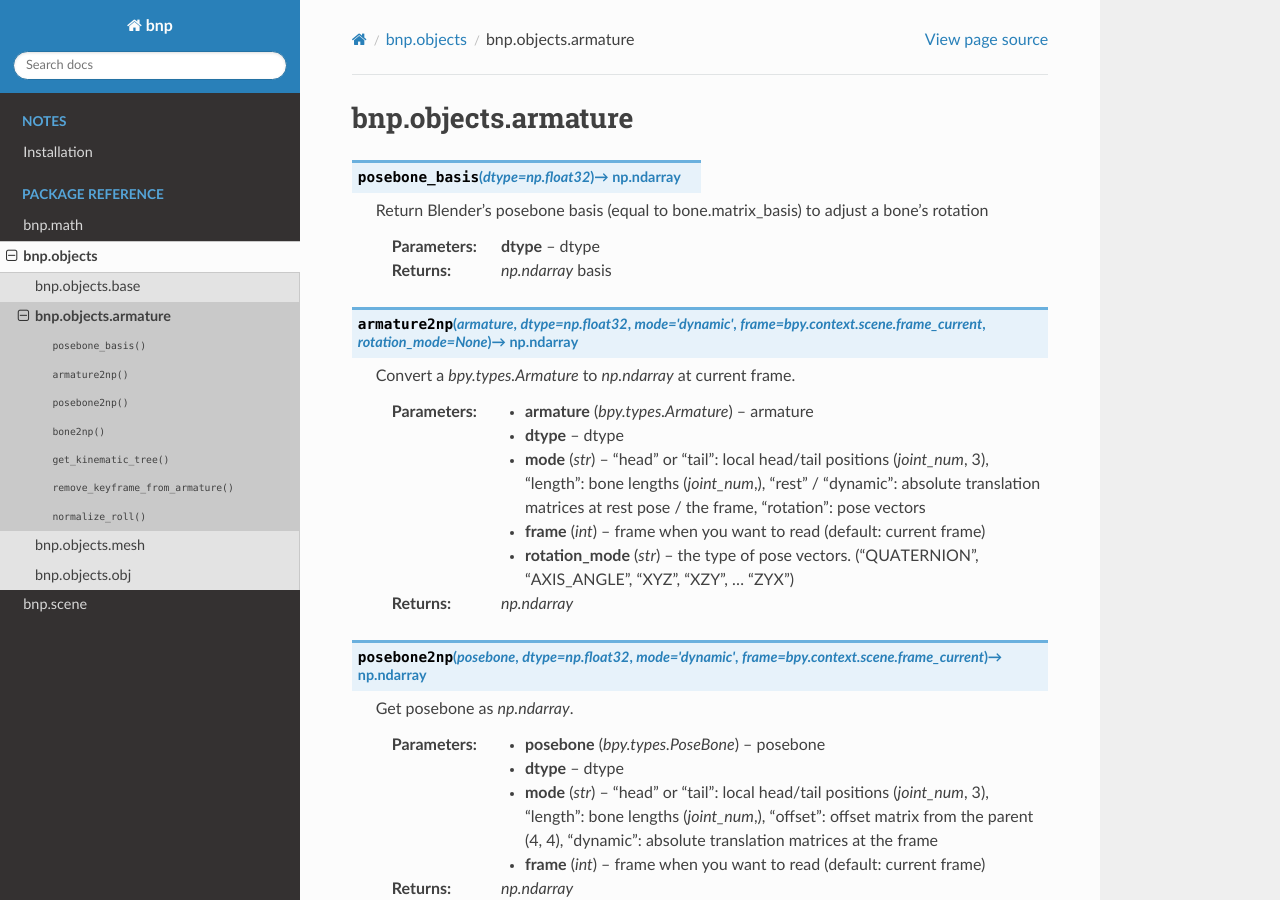
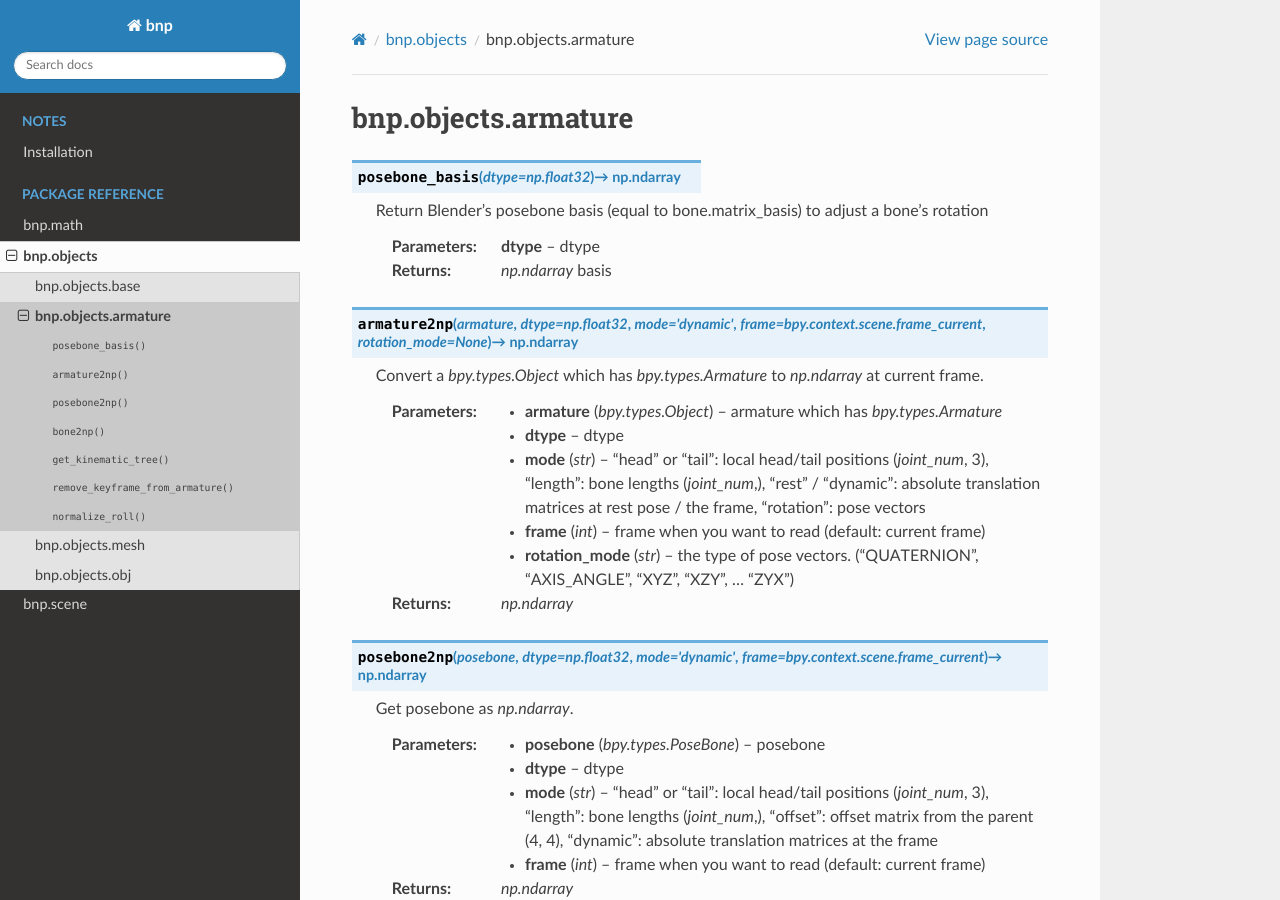
Before and after one commit to j20232/bnp, a Sphinx documentation site: the page built from docs/source/modules/objects_modules/armature.rst, in a window 1280 px wide and 900 px high. Built offline with Sphinx 7.4.7 and the Read the Docs theme 2.0.0, drawn with Linux system fonts in a browser that asks for light colours.

Commit message:
fix specification

```diff
--- a/docs/source/modules/objects_modules/armature.rst
+++ b/docs/source/modules/objects_modules/armature.rst
@@ -12,9 +12,9 @@
 
 .. py:function:: armature2np(armature, dtype=np.float32, mode="dynamic", frame=bpy.context.scene.frame_current, rotation_mode=None) -> np.ndarray
 
-    Convert a `bpy.types.Armature` to `np.ndarray` at current frame.
+    Convert a `bpy.types.Object` which has `bpy.types.Armature` to `np.ndarray` at current frame.
 
-    :param bpy.types.Armature armature: armature
+    :param bpy.types.Object armature: armature which has `bpy.types.Armature`
     :param dtype: dtype
     :param str mode: "head" or "tail": local head/tail positions (`joint_num`, 3), "length": bone lengths (`joint_num`,), "rest" / "dynamic": absolute translation matrices at rest pose / the frame, "rotation": pose vectors
     :param int frame: frame when you want to read (default: current frame)
```
Also changed, not shown: 1 other file.
